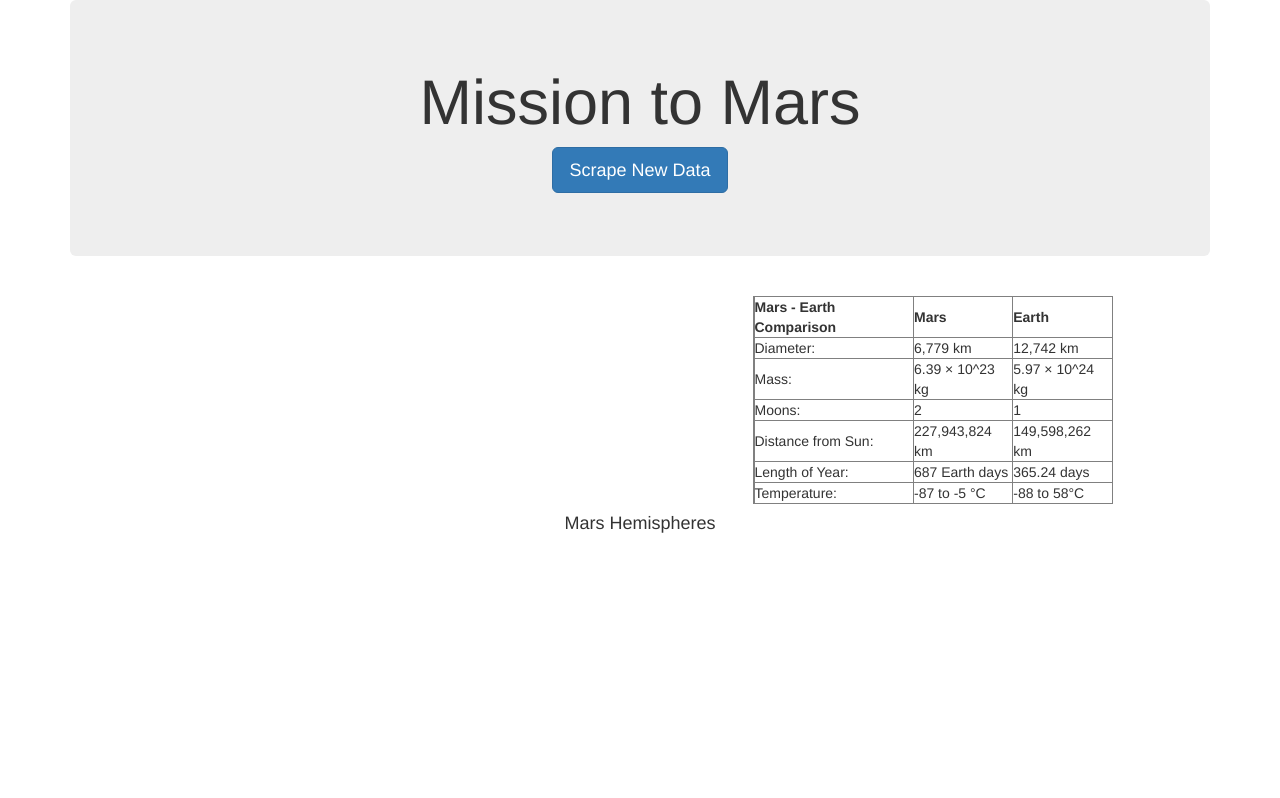
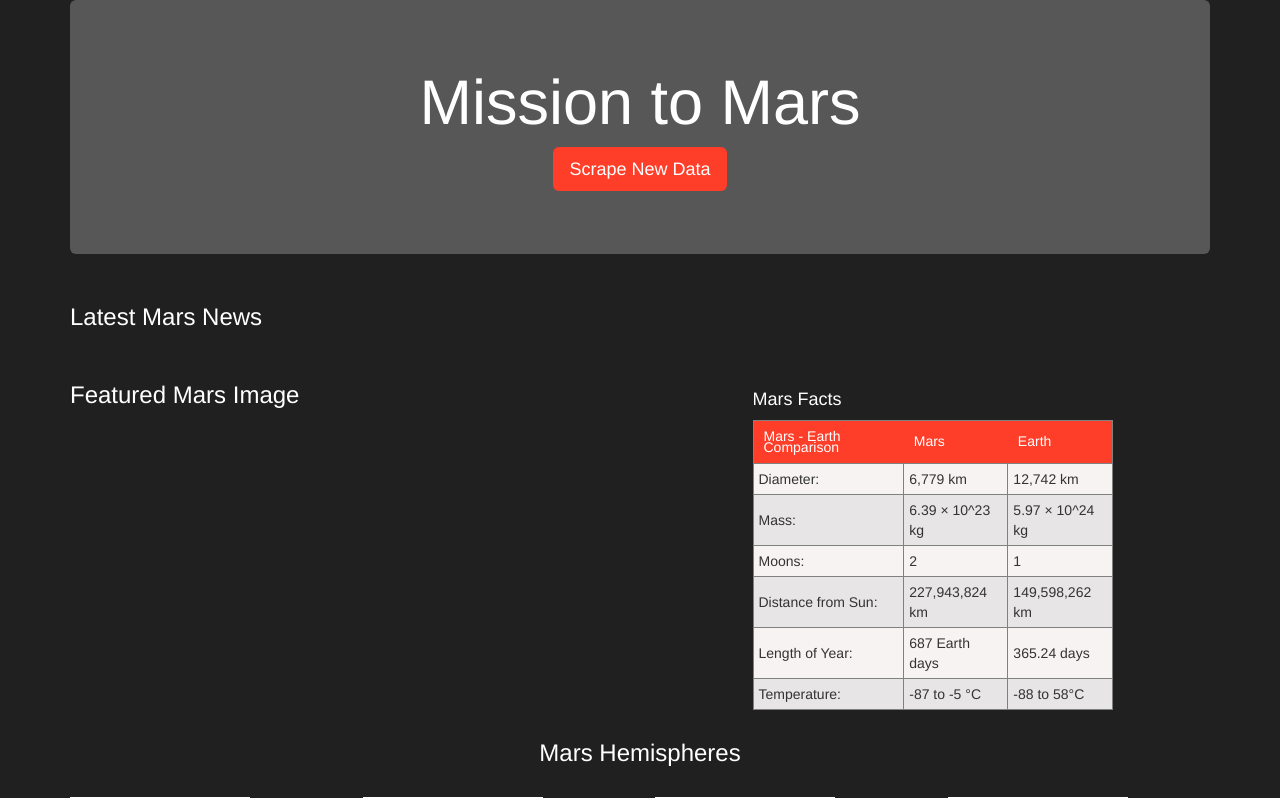
Before and after one commit to ennegineer/webscraping, a Flask app: template templates/index.html in a window 1280 px wide. Shown: the top 798 px of the page. Before the commit the page ends 533 px from the top, so only its background shows below. Run offline with Flask 2, Linux system fonts and the light colour scheme; the template is opened without the code that fills it, so the values that code supplies are empty; parts of the project's set-up code (start-up, migrations or seed data) failed here and were passed over; some libraries are stand-ins or nearby versions.

Commit message:
final working flask app with db connection and styled template

```diff
--- a/Missions_to_Mars/app.py
+++ b/app.py
@@ -1,23 +1,27 @@
 from flask import Flask, render_template, redirect
-import pymongo
+from flask_pymongo import PyMongo
 import scrape_mars
 
 # Create an instance of Flask
 app = Flask(__name__)
 
 # Use PyMongo to establish Mongo connection
-mongo = pymongo(app, uri="mongodb://localhost:27017/mars_db")
-
+app.config["MONGO_URI"] = "mongodb://localhost:27017/mars_db"
+mongo = PyMongo(app)
 
 # Route to render index.html template using data from Mongo
 @app.route("/")
 def home():
-
+    try:
     # Find one record of data from the mongo database
-    mars_data = mongo.db.collection.find_one()
+        marsData = mongo.db.mars_data.find_one()
+    except:
+        print("database timeout")
+        return redirect("/", code=302)
 
     # Return template and data
-    return render_template("index.html", mars_item=mars_data)
+    return render_template("index.html", marsData=marsData)
+
 
 
 # Route that will trigger the scrape function
@@ -28,10 +32,10 @@
     mars_data = scrape_mars.scrape_info()
 
     # Insert the record
-    mongo.db.collection.update_one({}, {"$set": mars_data}, upsert=True)
+    mongo.db.mars_data.update_one({}, {"$set": mars_data}, upsert=True)
 
     # Redirect back to home page
-    return redirect("/")
+    return redirect("/", code=302)
 
 
 if __name__ == "__main__":
--- a/scrape_mars.py
+++ b/scrape_mars.py
@@ -7,7 +7,7 @@
 def scrape_info():
     # Set up Splinter
     executable_path = {'executable_path': ChromeDriverManager().install()}
-    browser = Browser('chrome', **executable_path, headless=False)
+    browser = Browser('chrome', **executable_path, headless=True)
 
     # Scrape the Mars News Site and collect the latest News Title and Paragraph Text.
     url = "https://redplanetscience.com/"
--- /dev/null
+++ b/static/styles.css
@@ -0,0 +1,88 @@
+
+body {
+    background-color: rgb(32, 32, 32);
+}
+
+img {
+    max-width: 100%;
+}
+
+td {
+    padding: .5rem;
+}
+
+tr:nth-child(odd) {
+    background: #f8f3f3}
+tr:nth-child(even) {
+    background: #e7e5e5}
+
+thead th {
+    background-color: #ff3e29;
+    color: white;
+    font-weight: 300;
+
+    border: none;
+    /* font-family: 'Rajdhani', sans-serif; */
+    line-height: 80%;
+}
+thead tr {
+    padding: .5rem;
+}
+thead tr th {
+    padding: 1rem;
+}
+
+.jumbotron {
+    background-color: rgb(87, 87, 87);
+}
+
+.jumbotron h1 {
+    color: white;
+}
+
+h3 {
+    color: white;
+    font-weight: 400;
+}
+h4 {
+    color: white;
+    padding-top: 5%;
+}
+
+.card-title {
+    font-weight:bold;
+    font-size: 16px;
+
+}
+
+p {
+    color: white;
+}
+
+.heading {
+    padding-top: 1%;
+}
+
+.card {
+    background-color: white;
+    padding: 5px;
+    margin-bottom: 25%;
+}
+.card-heading {
+    margin-top: 3rem;
+    margin-bottom: 3rem;
+}
+
+.btn {
+    background-color: #ff3e29;
+    border: 0px;
+}
+.btn:hover {
+    background-color: #726766;
+}
+.btn:active {
+    background-color: #fd1b02;
+}
+.btn:focus {
+    background-color: #fd1b02;
+}
--- a/templates/index.html
+++ b/templates/index.html
@@ -7,6 +7,7 @@
   <meta http-equiv="X-UA-Compatible" content="ie=edge">
   <title>Mission to Mars</title>
   <link rel="stylesheet" href="https://maxcdn.bootstrapcdn.com/bootstrap/3.3.7/css/bootstrap.min.css">
+  <link rel="stylesheet" href="/static/styles.css">
 </head>
 
 <body>
@@ -18,21 +19,22 @@
 
     <div class="row" id="news">
       <div class="col-md-12">
-        <h4 class="heading">{{mars_data.news_title}}</h4>
-        <small>{{mars_data.news_para}}</small>
+        <h3>Latest Mars News</h3>
+        <h4 class="heading">{{marsData.news_title}}</h4>
+        <p>{{marsData.news_para}}</p>
       </div>
     </div>
 
     <div class="row">
       <div class="col-md-7">
-        <h4 class="featuredimg">{{listings.price}} {{listings.headline}}</h4>
-        <small>{{listings.reviews}}</small>
+        <h3>Featured Mars Image</h3>
+        <img class="featuredimg" src="{{marsData.featured_image_url}}">
       </div>
       <div class="col-md-4">
+        <h4>Mars Facts</h4>
         <table border="1" class="dataframe">
           <thead>
             <tr style="text-align: right;">
-              <th></th>
               <th>Mars - Earth Comparison</th>
               <th>Mars</th>
               <th>Earth</th>
@@ -40,36 +42,30 @@
           </thead>
           <tbody>
             <tr>
-              <th></th>
               <td>Diameter:</td>
               <td>6,779 km</td>
               <td>12,742 km</td>
             </tr>
             <tr>
-              <th></th>
               <td>Mass:</td>
               <td>6.39 × 10^23 kg</td>
               <td>5.97 × 10^24 kg</td>
             </tr>
             <tr>
-              <th></th>
               <td>Moons:</td>
               <td>2</td>
               <td>1</td>
             </tr>
             <tr>
-              <th></th>
               <td>Distance from Sun:</td>
               <td>227,943,824 km</td>
               <td>149,598,262 km</td>
             </tr>    <tr>
-              <th></th>
               <td>Length of Year:</td>
               <td>687 Earth days</td>
               <td>365.24 days</td>
             </tr>
             <tr>
-              <th></th>
               <td>Temperature:</td>
               <td>-87 to -5 °C</td>
               <td>-88 to 58°C</td>
@@ -81,24 +77,43 @@
 
     <div class="row">
       <div class="col-md-12 text-center">
-        <h4>Mars Hemispheres</h4>
+        <h3 class="card-heading">Mars Hemispheres</h3>
       </div>
     </div>
     <div class="row">
       <div class="col-md-3">
-        <!-- card here -->
+        <div class="card" style="width: 18rem;">
+          <img src="https://marshemispheres.com/images/full.jpg" class="card-img-top" alt="...">
+          <div class="card-body">
+            <h5 class="card-title">Cerberus Hemisphere Enhanced</h5>
+          </div>
+        </div>
       </div>
       <div class="col-md-3">
-        <!-- card here -->
+        <div class="card" style="width: 18rem;">
+          <img src="https://marshemispheres.com/images/schiaparelli_enhanced-full.jpg" class="card-img-top" alt="...">
+          <div class="card-body">
+            <h5 class="card-title">Schiaparelli Hemisphere Enhanced</h5>
+          </div>
+        </div>
       </div>
       <div class="col-md-3">
-        <!-- card here -->
+        <div class="card" style="width: 18rem;">
+          <img src="https://marshemispheres.com/images/syrtis_major_enhanced-full.jpg" class="card-img-top" alt="...">
+          <div class="card-body">
+            <h5 class="card-title">Syrtis Major Hemisphere Enhanced</h5>
+          </div>
+        </div>
       </div>
       <div class="col-md-3">
-        <!-- card here -->
+        <div class="card" style="width: 18rem;">
+          <img src="https://marshemispheres.com/images/valles_marineris_enhanced-full.jpg" class="card-img-top" alt="...">
+          <div class="card-body">
+            <h5 class="card-title">Valles Marineris Hemisphere Enhanced</h5>
+          </div>
+        </div>
       </div>
     </div>
-
 
   </div>
 </body>
```
Also changed, not shown: README.md, 1 other file.
